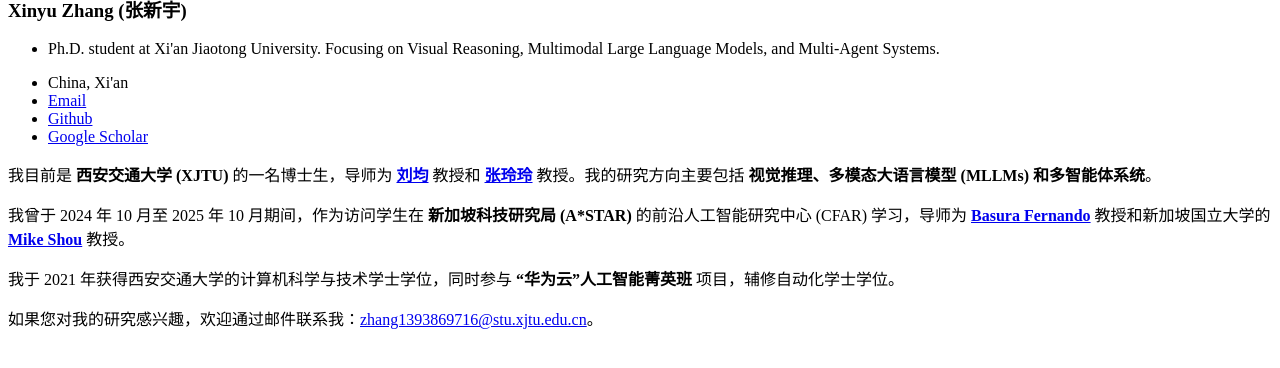
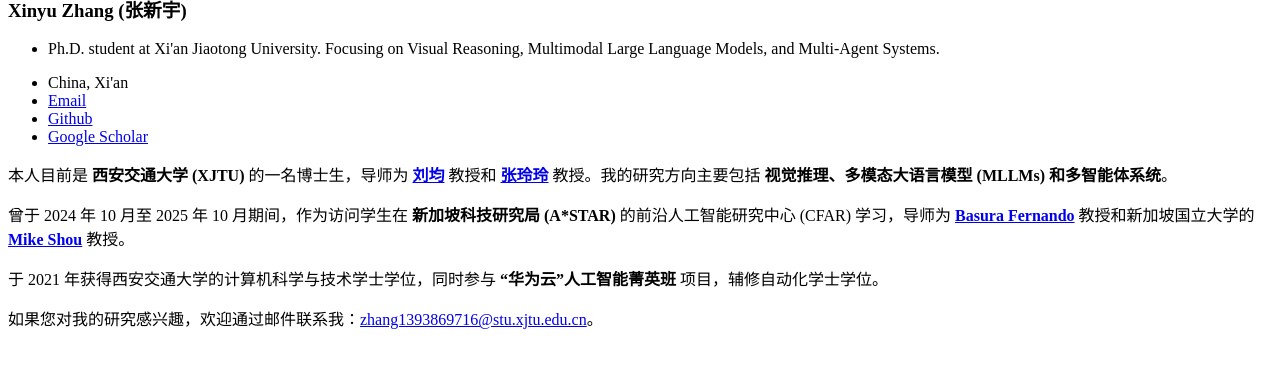
Before and after one commit to dxzxy12138/dxzxy12138.github.io, a Jekyll site: the page built from _pages/includes/intro.md, in a window 1280 px wide, cut to the strip 530-898 px from the top of the page. Built offline with Jekyll 4.4.1, drawn with Linux system fonts in a browser that asks for light colours; our own code applies the rules of GitHub Pages for plain Markdown files.

Commit message:
更新了内容

```diff
--- a/_pages/includes/intro.md
+++ b/_pages/includes/intro.md
@@ -1,7 +1,7 @@
-我目前是 **西安交通大学 (XJTU)** 的一名博士生，导师为 **[刘均](http://gr.xjtu.edu.cn/web/liujun)** 教授和 **[张玲玲](http://gr.xjtu.edu.cn/web/linglingzhang)** 教授。我的研究方向主要包括 **视觉推理、多模态大语言模型 (MLLMs) 和多智能体系统**。
+本人目前是 **西安交通大学 (XJTU)** 的一名博士生，导师为 **[刘均](http://gr.xjtu.edu.cn/web/liujun)** 教授和 **[张玲玲](http://gr.xjtu.edu.cn/web/linglingzhang)** 教授。我的研究方向主要包括 **视觉推理、多模态大语言模型 (MLLMs) 和多智能体系统**。
 
-我曾于 2024 年 10 月至 2025 年 10 月期间，作为访问学生在 **新加坡科技研究局 (A*STAR)** 的前沿人工智能研究中心 (CFAR) 学习，导师为 **[Basura Fernando](https://www.basurafernando.com/)** 教授和新加坡国立大学的 **[Mike Shou](https://sites.google.com/view/mikeshou)** 教授。
+曾于 2024 年 10 月至 2025 年 10 月期间，作为访问学生在 **新加坡科技研究局 (A*STAR)** 的前沿人工智能研究中心 (CFAR) 学习，导师为 **[Basura Fernando](https://www.basurafernando.com/)** 教授和新加坡国立大学的 **[Mike Shou](https://sites.google.com/view/mikeshou)** 教授。
 
-我于 2021 年获得西安交通大学的计算机科学与技术学士学位，同时参与 **“华为云”人工智能菁英班** 项目，辅修自动化学士学位。
+于 2021 年获得西安交通大学的计算机科学与技术学士学位，同时参与 **“华为云”人工智能菁英班** 项目，辅修自动化学士学位。
 
 如果您对我的研究感兴趣，欢迎通过邮件联系我：[zhang1393869716@stu.xjtu.edu.cn](mailto:zhang1393869716@stu.xjtu.edu.cn)。
```
